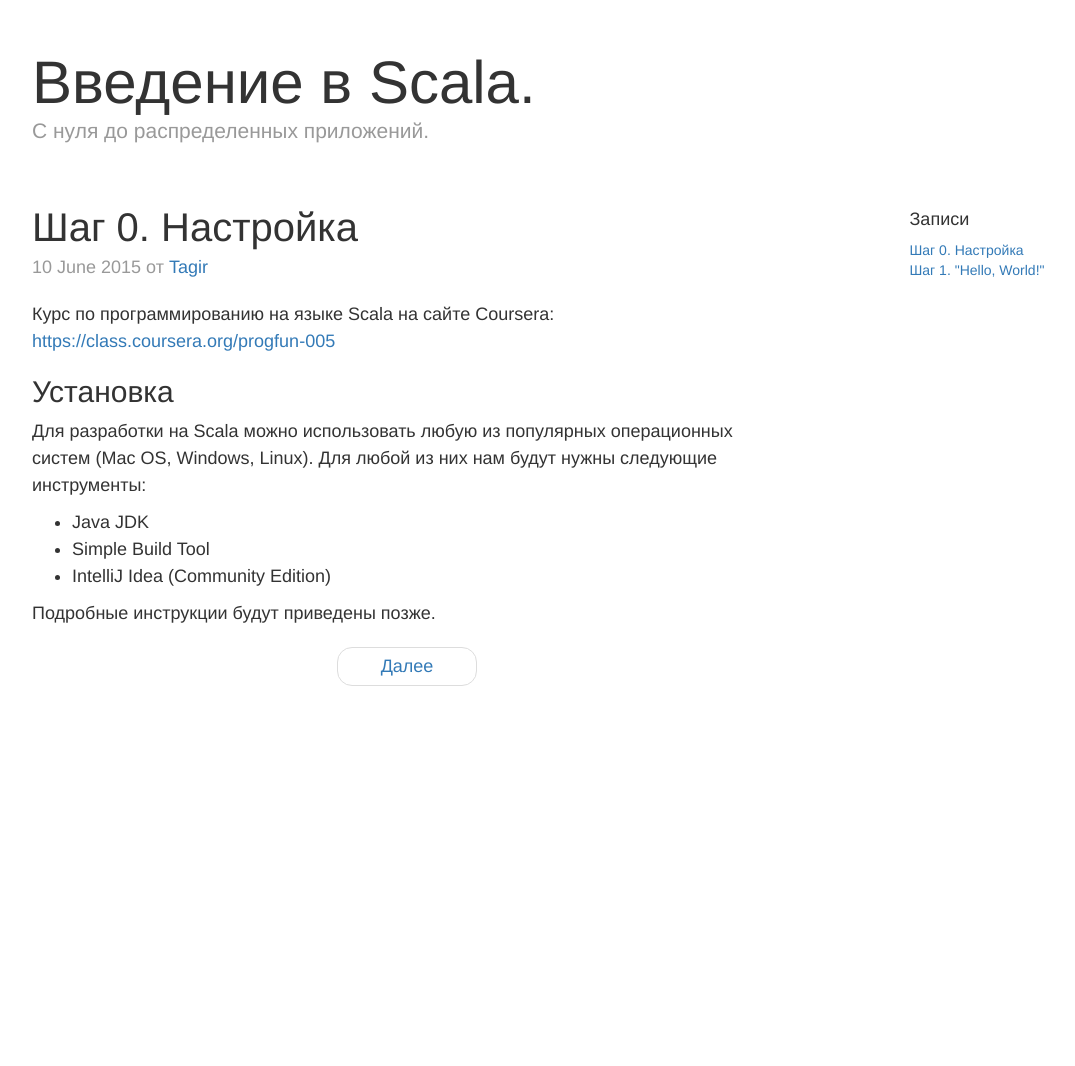
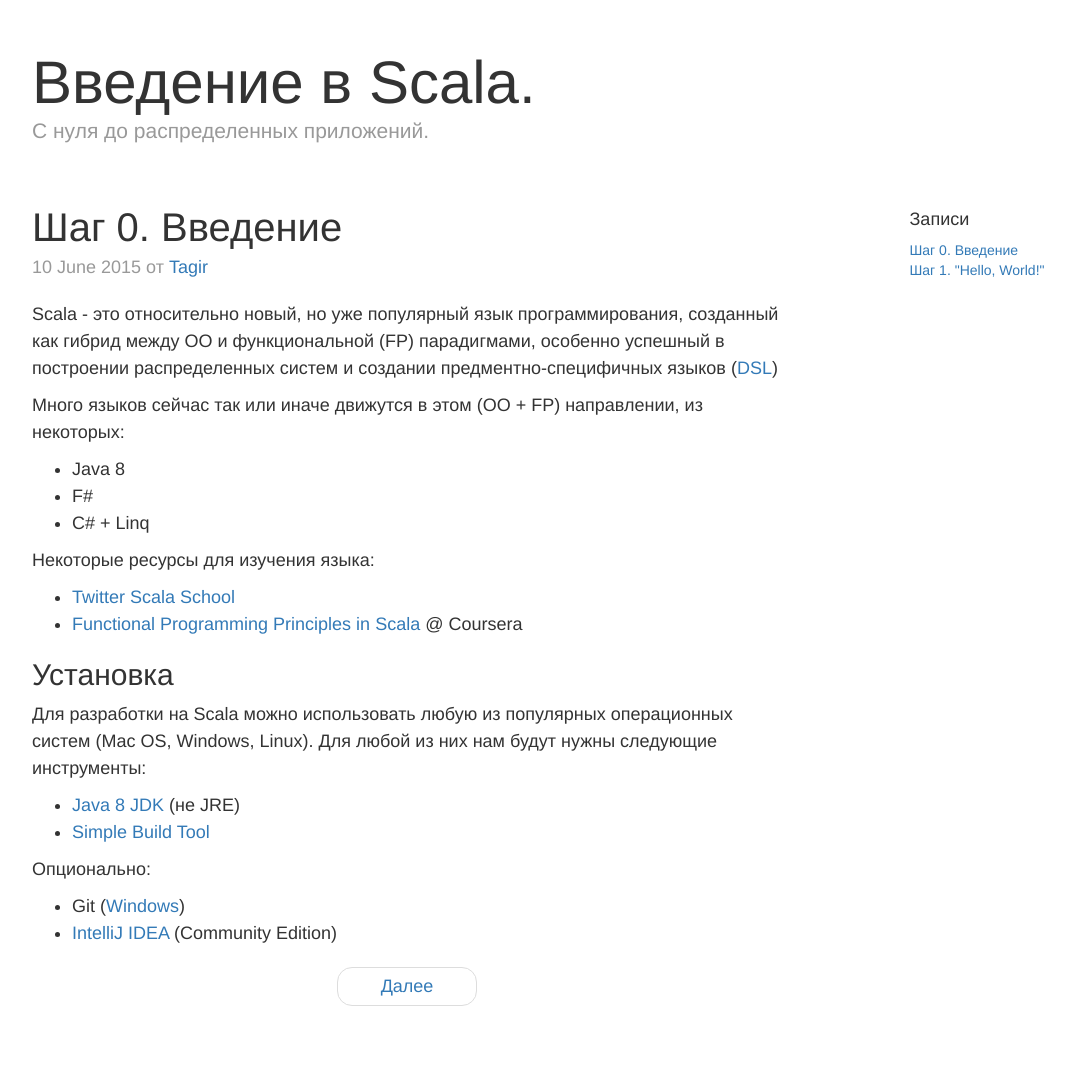
Before and after one commit to groz/groz.github.io, a Jekyll site: the page built from _posts/scala/intro/2015-06-10-setup.md, in a window 1280 px wide. Shown: the whole page, without its empty margins (38-1113 px from the left). Built offline with Jekyll 4.4.1, drawn with Linux system fonts in a browser that asks for light colours; nearby versions of some CDN libraries; before the commit the page ends 900 px from its top, so only the background shows below that.

Commit message:
Improve intro lesson

```diff
--- a/_posts/scala/intro/2015-06-10-setup.md
+++ b/_posts/scala/intro/2015-06-10-setup.md
@@ -2,19 +2,31 @@
 categories:
 - scala
 - intro
-title: Шаг 0. Настройка
+title: Шаг 0. Введение
 ---
 
-Курс по программированию на языке Scala на сайте Coursera:
-[https://class.coursera.org/progfun-005](https://class.coursera.org/progfun-005)
+Scala - это относительно новый, но уже популярный язык программирования, созданный как гибрид между ОО и функциональной (FP) парадигмами, особенно успешный в построении распределенных систем и создании предментно-специфичных языков ([DSL](https://ru.wikipedia.org/wiki/Предметно-ориентированный_язык))
+
+Много языков сейчас так или иначе движутся в этом (ОО + FP) направлении, из некоторых:
+
+- Java 8
+- F#
+- C# + Linq
+
+Некоторые ресурсы для изучения языка:
+
+- [Twitter Scala School](https://twitter.github.io/scala_school/)
+- [Functional Programming Principles in Scala](https://class.coursera.org/progfun-005) @ Coursera
 
 ## Установка
 
 Для разработки на Scala можно использовать любую из популярных операционных систем (Mac OS, Windows, Linux).
 Для любой из них нам будут нужны следующие инструменты:
 
-- Java JDK
-- Simple Build Tool
-- IntelliJ Idea (Community Edition)
+- [Java 8 JDK](http://www.oracle.com/technetwork/java/javase/downloads/index.html) (не JRE)
+- [Simple Build Tool](http://www.scala-sbt.org/download.html)
 
-Подробные инструкции будут приведены позже.
+Опционально:
+
+- Git ([Windows](https://msysgit.github.io/))
+- [IntelliJ IDEA](https://www.jetbrains.com/idea/features/scala.html) (Community Edition)
```
Also changed, not shown: Gemfile.lock.
